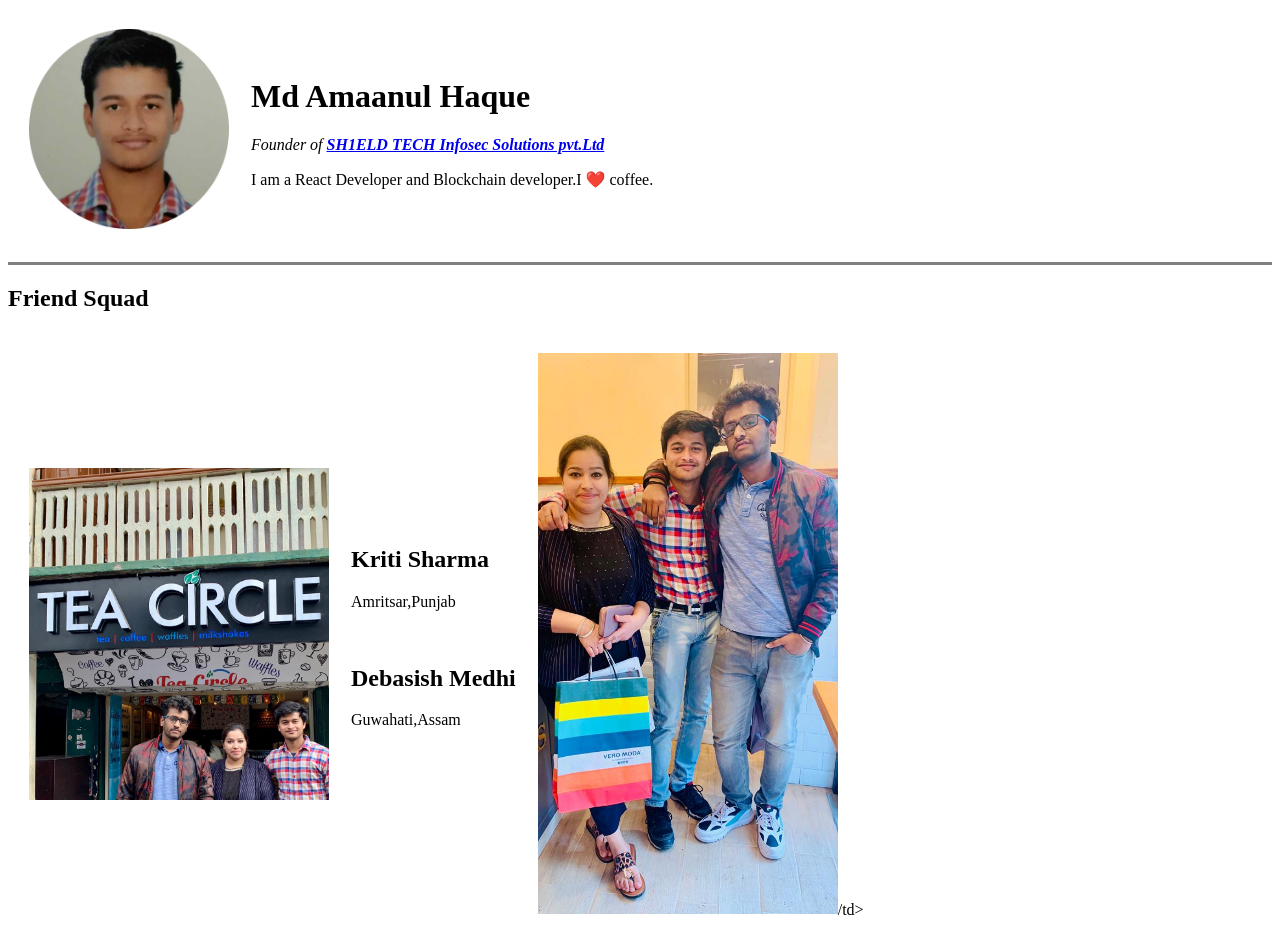
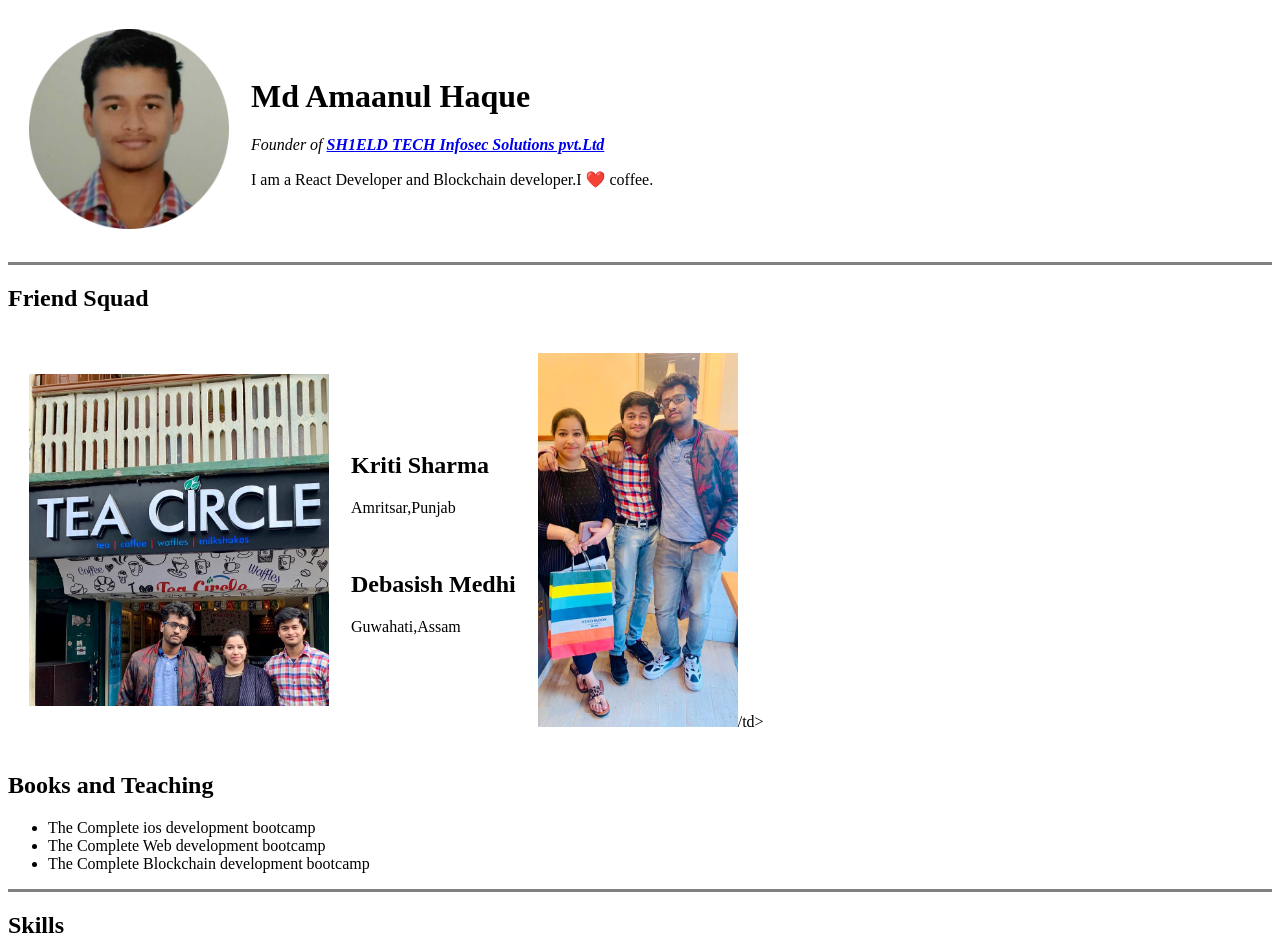
Before and after one commit to Amaanul-Haque/cv, a plain HTML site: page index.html in a window 1280 px wide. Shown: the top 942 px of the page. Drawn offline with Linux system fonts and the light colour scheme.

Commit message:
Update index.html

```diff
--- a/index.html
+++ b/index.html
@@ -30,7 +30,7 @@
                 <h2>Debasish Medhi</h2>
                 <p>Guwahati,Assam</p>
             </td>
-            <td><img src="./images/WhatsApp Image 2021-09-29 at 18.55.06 (1).jpeg" width=300>/td>
+            <td><img src="./images/WhatsApp Image 2021-09-29 at 18.55.06 (1).jpeg" width=200>/td>
         </tr>
     </table>
 
```
